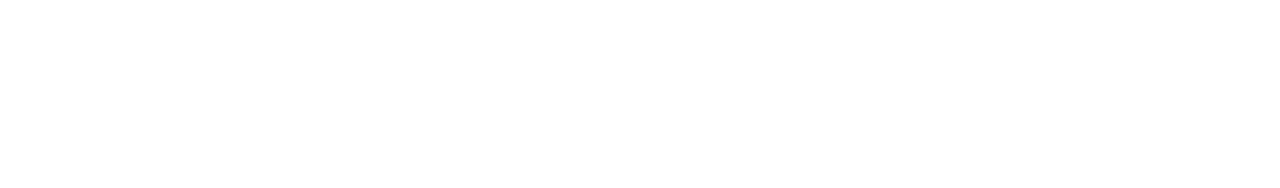
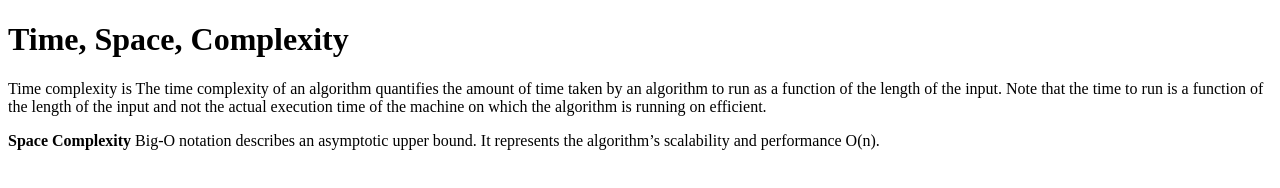
Before and after one commit to acciojob/time-and-space-complexity-anmolaccio, a website: page main.html in a window 1280 px wide. Drawn offline with Linux system fonts and the light colour scheme.

Commit message:
created a submission

```diff
--- a/main.html
+++ b/main.html
@@ -8,6 +8,9 @@
 
 <body>
 	<!-- the entire body must be written by student -->
+	<h1>Time, Space, Complexity</h1>
+	<p>Time complexity is The time complexity of an algorithm quantifies the amount of time taken by an algorithm to run as a function of the length of the input. Note that the time to run is a function of the length of the input and not the actual execution time of the machine on which the algorithm is running on efficient.</p>
+	<p><b>Space Complexity</b> Big-O notation describes an asymptotic upper bound. It represents the algorithm’s scalability and performance O(n).</p>
     <script type="text/javascript" src="./script.js">
 </script>
 
```
